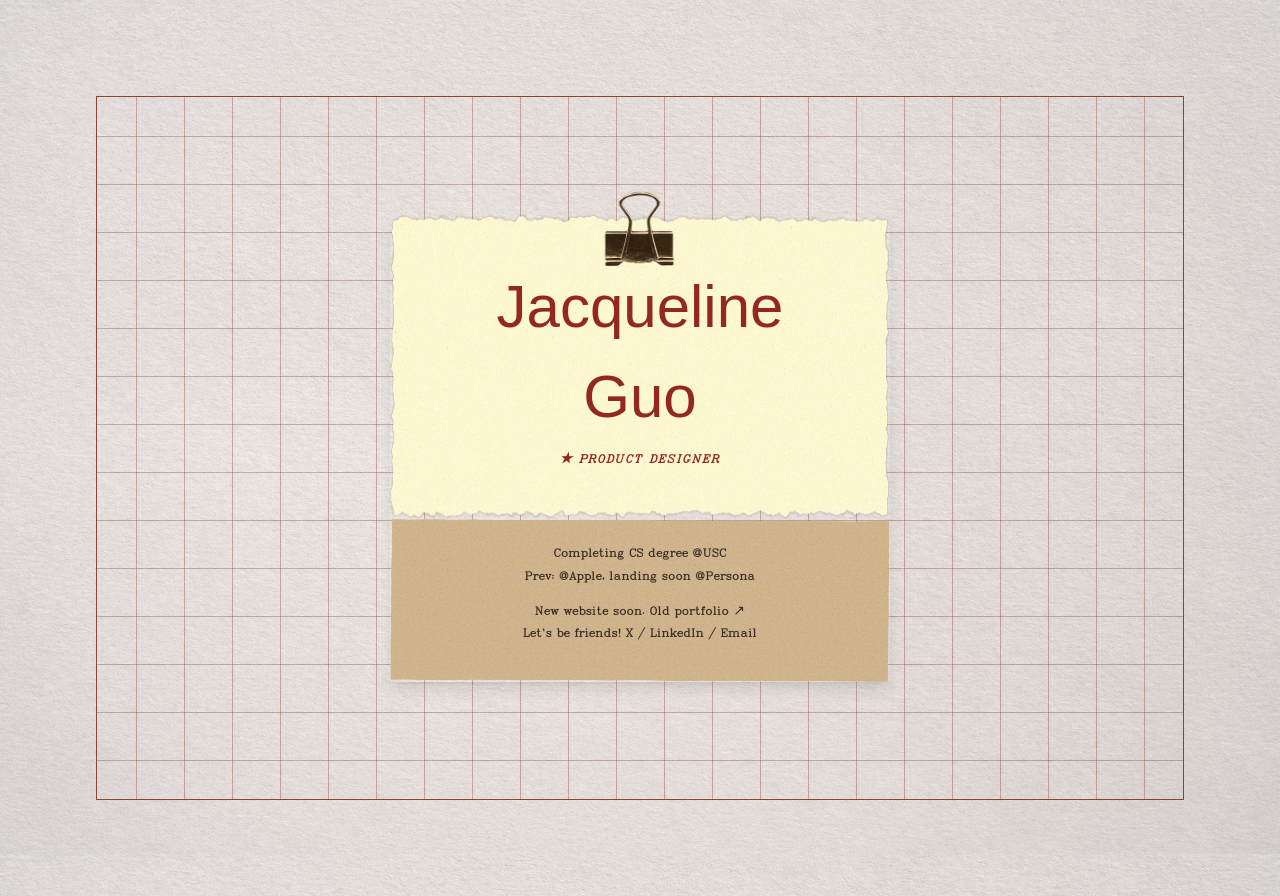
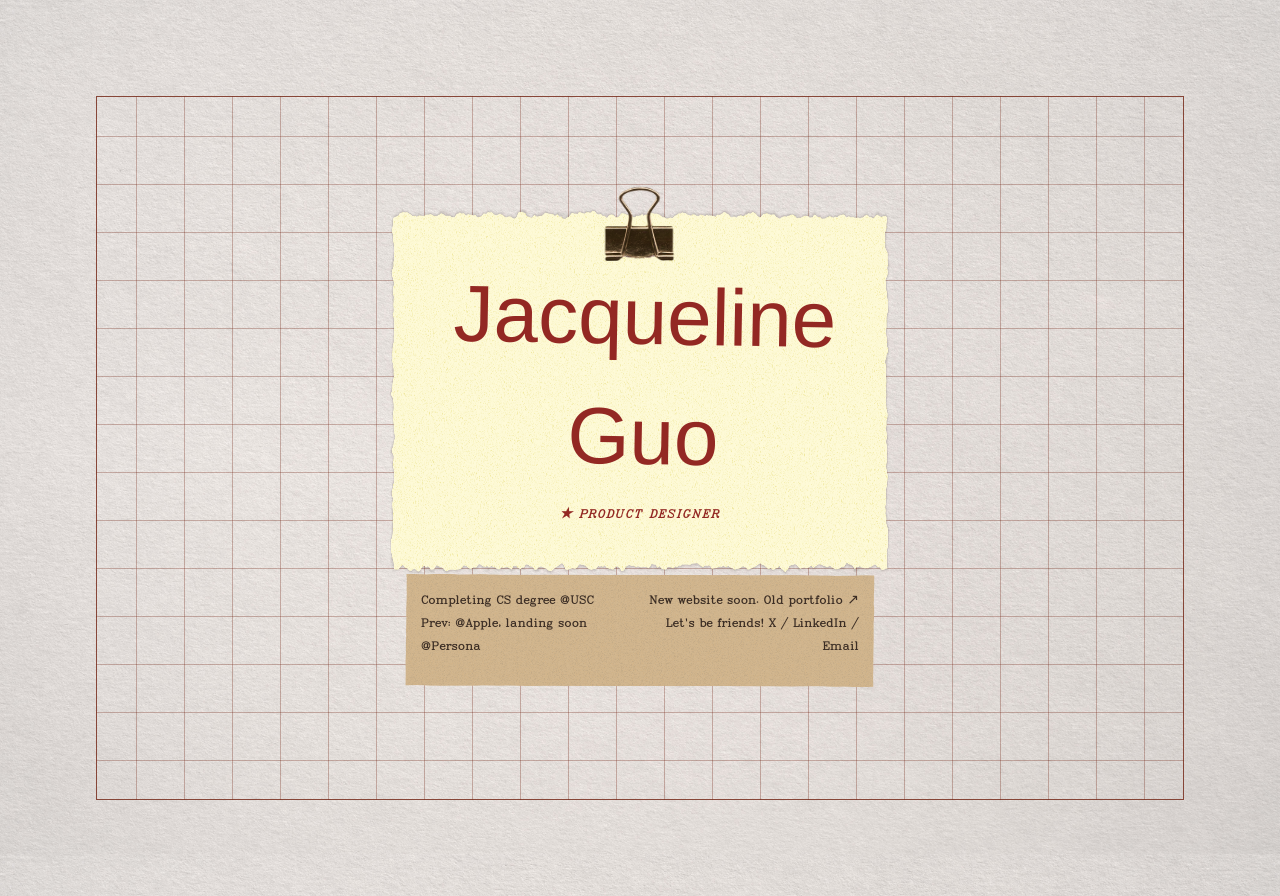
Before and after one commit to jacquelineguo7/portfolio, a Next.js app: page / in a window 1280 px wide. Built offline with nearby package versions, Linux system fonts and the light colour scheme; a web font is replaced by a local one.

Commit message:
small paper and text style mods

```diff
--- a/app/globals.css
+++ b/app/globals.css
@@ -147,25 +147,29 @@ body {
 
 /* Card wrapper */
 .card {
-  overflow: hidden;
-  border-radius: 0.125rem;
-  box-shadow: 0 10px 15px -3px rgba(0, 0, 0, 0.1), 0 4px 6px -4px rgba(0, 0, 0, 0.1);
+  display: flex;
+  flex-direction: column;
+  overflow: visible;
+  align-items: center;
 }
+
 
 /* Yellow section (top of card) */
 .yellow-section {
   position: relative;
   padding: 2rem;
   text-align: center;
+  width: 100%;
 }
 
 /* Kraft section (bottom of card) */
 .kraft-section {
+  width: 94%;
   position: relative;
-  padding: 1.25rem 1.5rem;
+  padding: 1rem 1rem;
   text-align: center;
   display: flex;
-  flex-direction: column;
+  flex-direction: row;
 }
 
 /* TYPOGRAPHY */
@@ -176,6 +180,8 @@ body {
   font-size: 5rem;
   color: var(--ketchup-red);
   margin-bottom: 0.5rem;
+  transform: rotate(1deg);
+  margin-left: 0.5rem;
 }
 
 /* Subtitle text */
@@ -203,10 +209,12 @@ body {
 
 .left-flush {
   align-content: start;
+  text-align: left;
 }
 
 .right-flush {
   align-content: end;
+  text-align: right;
 }
 
 /* RESPONSIVE OVERRIDES */
@@ -239,12 +247,12 @@ body {
   }
 
   .kraft-section {
-    padding: 1.5rem 2rem;
+    padding: 1rem 1rem;
   }
 
   /* Typography adjustments */
   .name-heading {
-    font-size: 3.75rem;
+    font-size: 5rem;
   }
 
   .subtitle {
```
